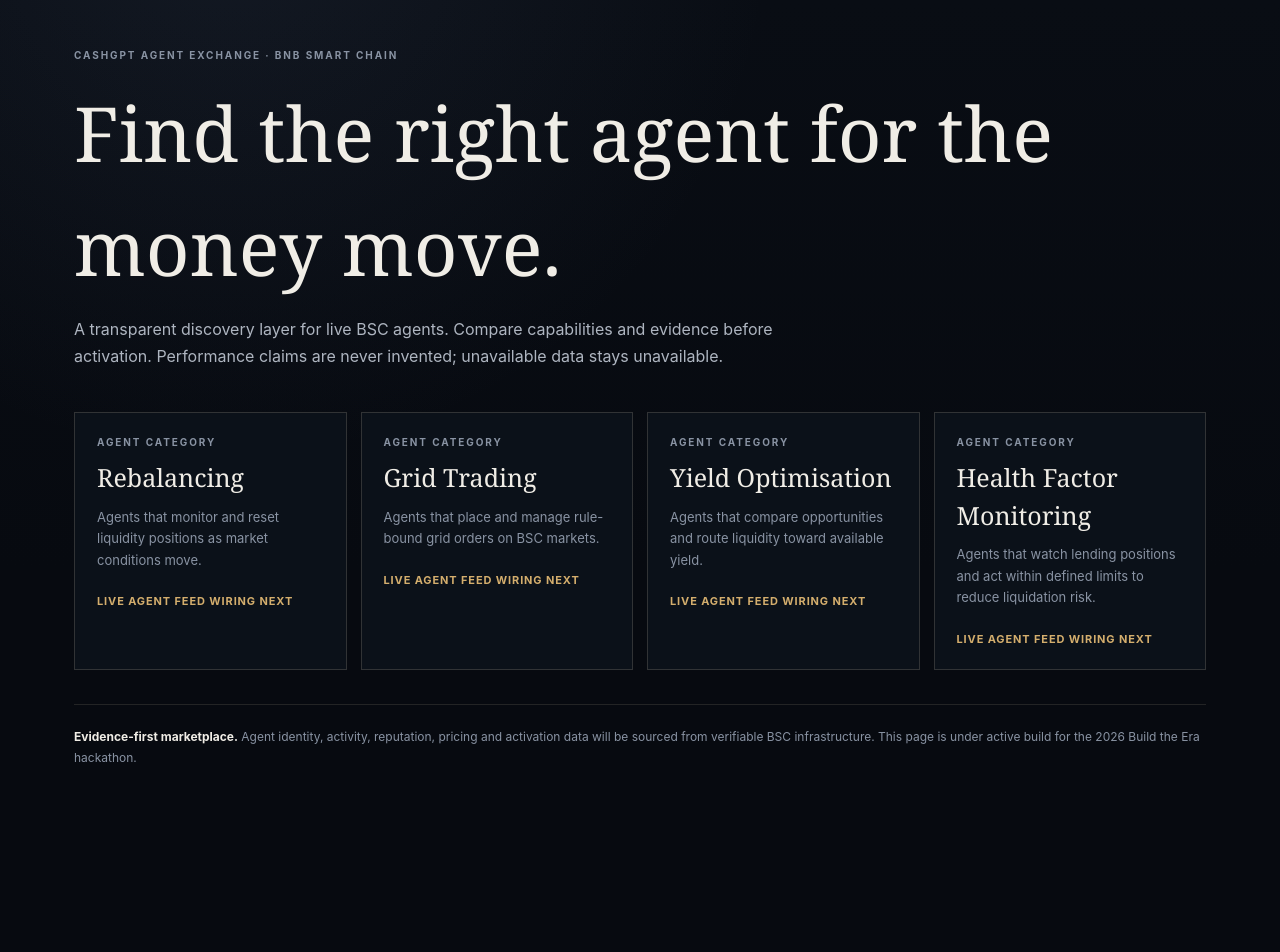
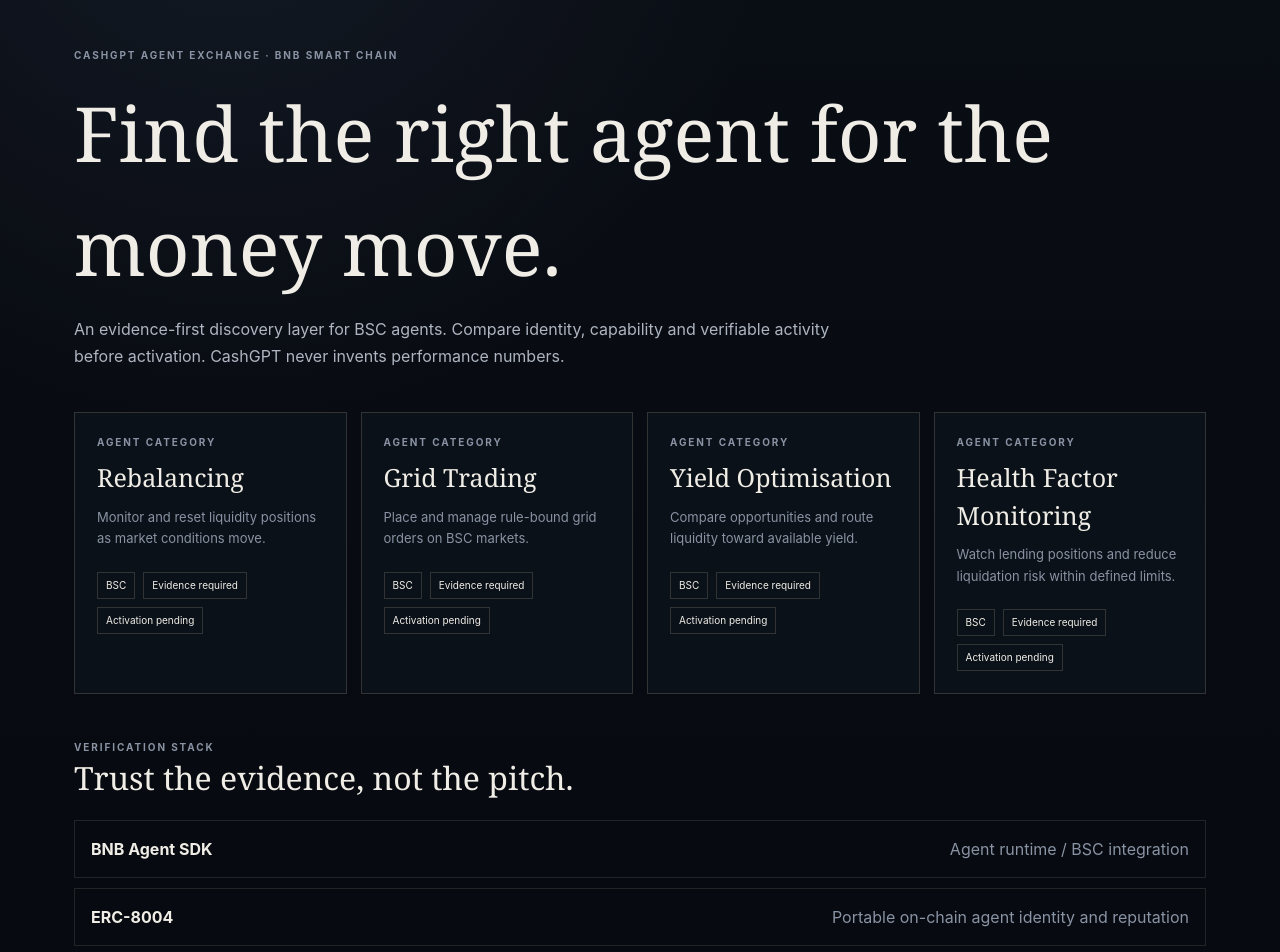
Before and after one commit to jain-Igtm/CashGPT, a Next.js app: page /exchange in a window 1280 px wide. Shown: the top 952 px of the page. Before the commit the page ends 816 px from the top, so only its background shows below. Built offline with nearby package versions, Linux system fonts and the light colour scheme.

Commit message:
Advance BNB Agent Exchange evidence UI

```diff
--- a/app/exchange/page.tsx
+++ b/app/exchange/page.tsx
@@ -1,20 +1,14 @@
 const categories = [
-  {
-    name: "Rebalancing",
-    description: "Agents that monitor and reset liquidity positions as market conditions move.",
-  },
-  {
-    name: "Grid Trading",
-    description: "Agents that place and manage rule-bound grid orders on BSC markets.",
-  },
-  {
-    name: "Yield Optimisation",
-    description: "Agents that compare opportunities and route liquidity toward available yield.",
-  },
-  {
-    name: "Health Factor Monitoring",
-    description: "Agents that watch lending positions and act within defined limits to reduce liquidation risk.",
-  },
+  ["Rebalancing", "Monitor and reset liquidity positions as market conditions move."],
+  ["Grid Trading", "Place and manage rule-bound grid orders on BSC markets."],
+  ["Yield Optimisation", "Compare opportunities and route liquidity toward available yield."],
+  ["Health Factor Monitoring", "Watch lending positions and reduce liquidation risk within defined limits."],
+] as const;
+
+const evidence = [
+  { name: "BNB Agent SDK", role: "Agent runtime / BSC integration", href: "https://github.com/bnb-chain/bnbagent-sdk" },
+  { name: "ERC-8004", role: "Portable on-chain agent identity and reputation", href: "https://eips.ethereum.org/EIPS/eip-8004" },
+  { name: "CashGPT execution trail", role: "Public build, tests and agent coordination", href: "https://github.com/jain-Igtm/CashGPT" },
 ];
 
 export default function ExchangePage() {
@@ -25,24 +19,39 @@ export default function ExchangePage() {
         Find the right agent for the money move.
       </h1>
       <p style={{ color: "#aeb5c0", maxWidth: 760, lineHeight: 1.7, fontSize: 16 }}>
-        A transparent discovery layer for live BSC agents. Compare capabilities and evidence before activation. Performance claims are never invented; unavailable data stays unavailable.
+        An evidence-first discovery layer for BSC agents. Compare identity, capability and verifiable activity before activation. CashGPT never invents performance numbers.
       </p>
 
       <section style={{ display: "grid", gridTemplateColumns: "repeat(auto-fit, minmax(230px, 1fr))", gap: 14, marginTop: 42 }}>
-        {categories.map((category) => (
-          <article key={category.name} style={{ border: "1px solid rgba(219,204,175,.18)", background: "rgba(13,18,27,.84)", padding: 22, minHeight: 190 }}>
+        {categories.map(([name, description]) => (
+          <article key={name} style={{ border: "1px solid rgba(219,204,175,.18)", background: "rgba(13,18,27,.84)", padding: 22, minHeight: 190 }}>
             <p className="section-kicker">Agent category</p>
-            <h2 style={{ fontFamily: "Georgia, serif", fontWeight: 400, fontSize: 25, margin: "10px 0" }}>{category.name}</h2>
-            <p style={{ color: "#8993a3", lineHeight: 1.65, fontSize: 13 }}>{category.description}</p>
-            <p style={{ marginTop: 22, color: "#d4ae6d", fontSize: 11, fontWeight: 700, letterSpacing: ".08em", textTransform: "uppercase" }}>
-              Live agent feed wiring next
-            </p>
+            <h2 style={{ fontFamily: "Georgia, serif", fontWeight: 400, fontSize: 25, margin: "10px 0" }}>{name}</h2>
+            <p style={{ color: "#8993a3", lineHeight: 1.65, fontSize: 13 }}>{description}</p>
+            <div style={{ marginTop: 22, display: "flex", gap: 8, flexWrap: "wrap" }}>
+              <span style={{ border: "1px solid rgba(219,204,175,.18)", padding: "5px 8px", fontSize: 10 }}>BSC</span>
+              <span style={{ border: "1px solid rgba(219,204,175,.18)", padding: "5px 8px", fontSize: 10 }}>Evidence required</span>
+              <span style={{ border: "1px solid rgba(219,204,175,.18)", padding: "5px 8px", fontSize: 10 }}>Activation pending</span>
+            </div>
           </article>
         ))}
       </section>
 
+      <section style={{ marginTop: 46 }}>
+        <p className="section-kicker">Verification stack</p>
+        <h2 style={{ fontFamily: "Georgia, serif", fontSize: 32, fontWeight: 400 }}>Trust the evidence, not the pitch.</h2>
+        <div style={{ display: "grid", gap: 10, marginTop: 18 }}>
+          {evidence.map((item) => (
+            <a key={item.name} href={item.href} target="_blank" rel="noreferrer" style={{ color: "inherit", textDecoration: "none", border: "1px solid rgba(219,204,175,.13)", padding: 16, display: "flex", justifyContent: "space-between", gap: 20 }}>
+              <strong style={{ color: "#f0ede6" }}>{item.name}</strong>
+              <span style={{ color: "#8993a3", textAlign: "right" }}>{item.role}</span>
+            </a>
+          ))}
+        </div>
+      </section>
+
       <section style={{ marginTop: 34, borderTop: "1px solid rgba(219,204,175,.13)", paddingTop: 22, color: "#8993a3", fontSize: 12, lineHeight: 1.7 }}>
-        <strong style={{ color: "#f0ede6" }}>Evidence-first marketplace.</strong> Agent identity, activity, reputation, pricing and activation data will be sourced from verifiable BSC infrastructure. This page is under active build for the 2026 Build the Era hackathon.
+        <strong style={{ color: "#f0ede6" }}>Build status:</strong> marketplace shell live; outbound GitHub Actions execution verified; live BSC agent ingestion and activation are the next engineering gates. This is a build-in-progress for the 2026 Build the Era hackathon, not a claim of prize eligibility or financial performance.
       </section>
     </main>
   );
```
